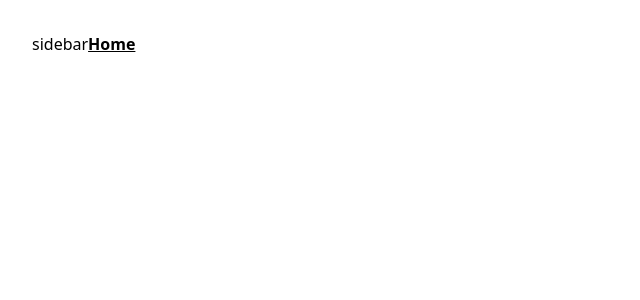
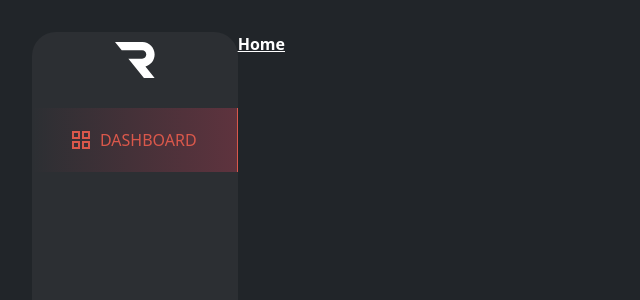
Before and after one commit to keviningles2314/ravn-react-code-challenge, a React (Create React App) app: page / in a window 1280 px wide. Shown: the top 300 px of the page, without its empty margins (0-640 px from the left). Built offline with nearby package versions, Linux system fonts and the light colour scheme.

Commit message:
💄 Add dashboard menu item to sidebar

```diff
--- a/src/components/Sidebar/index.jsx
+++ b/src/components/Sidebar/index.jsx
@@ -1,5 +1,44 @@
+import { Link } from 'react-router-dom';
+
 const Sidebar = () => {
-  return <h1>sidebar</h1>;
+  return (
+    <div className="bg-[#2C2F33] rounded-3xl flex flex-col gap-5 items-center">
+      <div className="p-2.5">
+        <svg
+          width="40"
+          height="36"
+          viewBox="0 0 40 36"
+          fill="none"
+          xmlns="http://www.w3.org/2000/svg"
+        >
+          <path
+            d="M30.4218 24.5565C35.7216 23.1082 39.6183 18.2592 39.6183 12.5C39.6183 5.71624 34.214 0.194797 27.477 0.00660328V0H8.06627H0L6.69512 8.33114H8.06627V8.33334H27.181C29.4535 8.36636 31.2857 10.2186 31.2857 12.4989C31.2857 14.8002 29.4204 16.6656 27.1194 16.6656H24.0811H13.3913L28.9285 36H39.6172L30.4218 24.5565Z"
+            fill="white"
+          />
+        </svg>
+      </div>
+      <Link
+        to="/"
+        className="flex items-center px-10 py-5 gap-2.5 border-r border-r-[#DA584B] bg-gradient-to-l from-rose-500/25"
+      >
+        <div>
+          <svg
+            width="18"
+            height="18"
+            viewBox="0 0 18 18"
+            fill="none"
+            xmlns="http://www.w3.org/2000/svg"
+          >
+            <path
+              d="M0 0H8V8H0V0ZM0 10H8V18H0V10ZM10 0H18V8H10V0ZM10 10H18V18H10V10ZM12 2V6H16V2H12ZM12 12V16H16V12H12ZM2 2V6H6V2H2ZM2 12V16H6V12H2Z"
+              fill="#DA584B"
+            />
+          </svg>
+        </div>
+        <h1 className="text-[#DA584B]">DASHBOARD</h1>
+      </Link>
+    </div>
+  );
 };
 
 export default Sidebar;
--- a/src/components/layout.jsx
+++ b/src/components/layout.jsx
@@ -2,7 +2,7 @@ import Sidebar from './Sidebar';
 
 const Layout = ({ children }) => {
   return (
-    <div className="p-8 flex">
+    <div className="p-8 flex bg-[#212529] h-screen text-white">
       <Sidebar />
       <main>{children}</main>
     </div>
```
